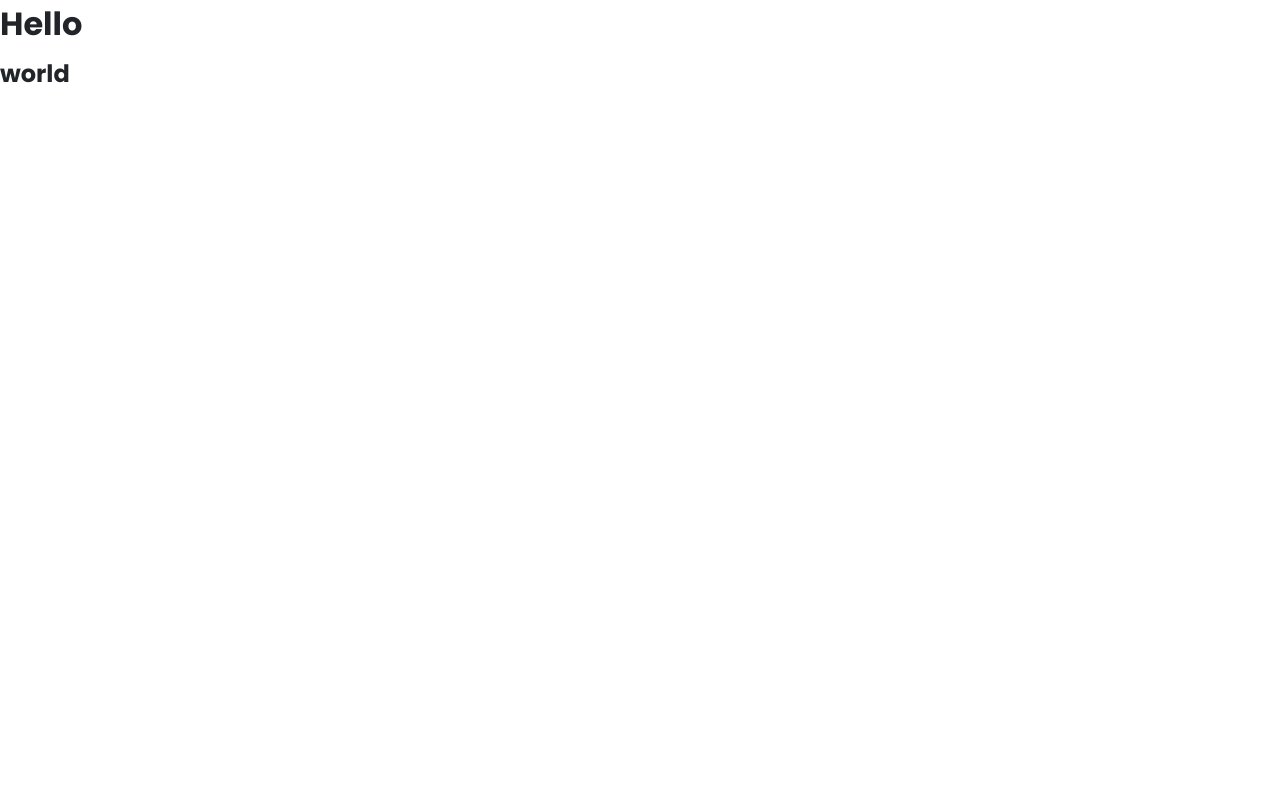
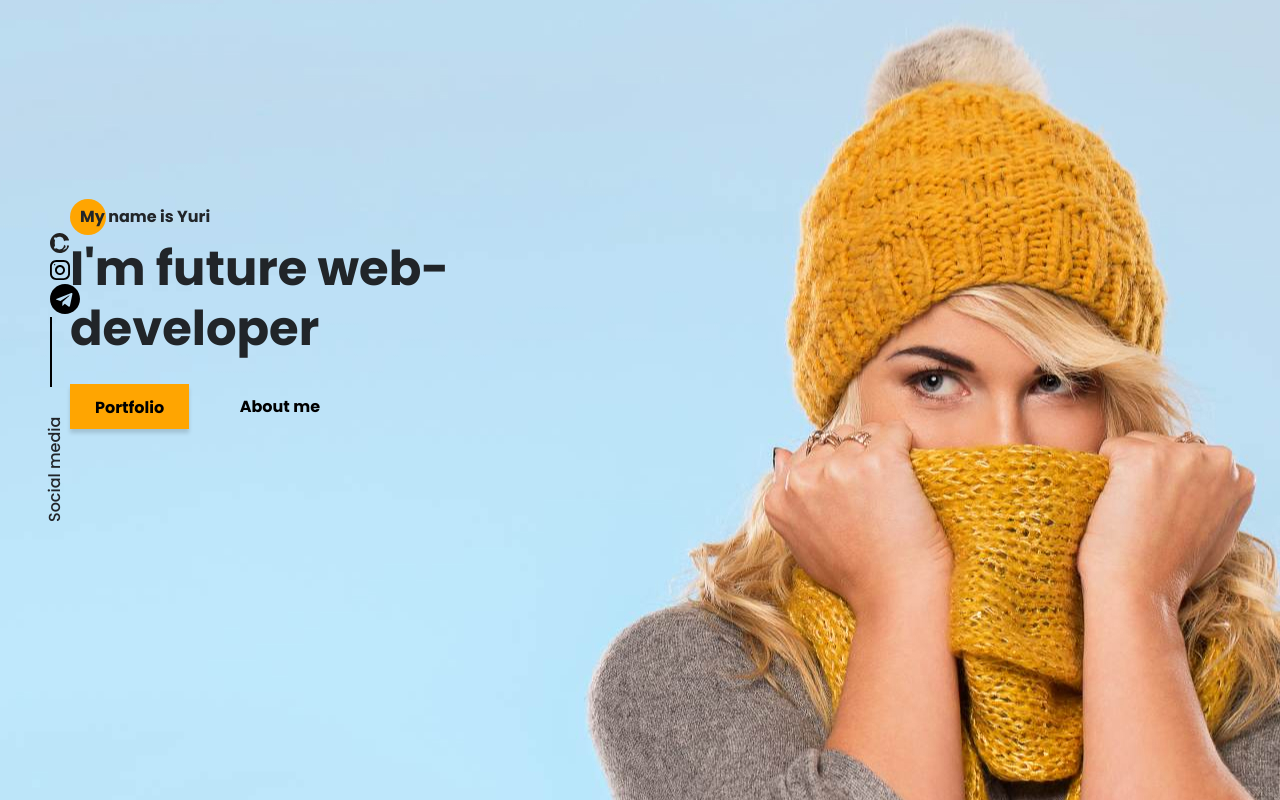
Before and after one commit to Redd9/ud-portfolio, a website built with Parcel: page src/index.html in a window 1280 px wide. Built offline with nearby package versions, Linux system fonts and the light colour scheme.

Commit message:
promo section

```diff
--- a/package.json
+++ b/package.json
@@ -4,12 +4,14 @@
   "description": "",
   "main": "index.js",
   "scripts": {
+    "build": "parcel build index.html",
+    "start": "parcel serve index.html",
     "test": "echo \"Error: no test specified\" && exit 1"
   },
   "author": "",
   "license": "ISC",
   "dependencies": {
-    "parcel": "^2.0.0-beta.2"
+    "parcel": "latest"
   },
   "devDependencies": {
     "@parcel/transformer-sass": "^2.0.0-beta.2"
--- a/src/index.html
+++ b/src/index.html
@@ -42,11 +42,35 @@
     <meta name="theme-color" content="#ffffff">
 
     <link rel="stylesheet" href="./sass/style.scss">
+    <!-- <link rel="stylesheet" href="./css/style.min.css"> -->
+
 </head>
+
 <body>
-    <h1>Hello</h1>
-    <h2>world
-    </h2>
+    <aside class="sidepanel">
+
+        <a href="#" class="sidepanle__link"><img src="icons/social/github.svg" alt="github"></a>
+
+        <a href="#" class="sidepanle__link"><img src="icons/social/instagram.svg" alt="inst"></a>
+
+        <a href="#" class="sidepanle__link"><img src="icons/social/telegram.svg" alt="tg"></a>
+
+        <div class="sidepanel__divider"></div>
+        <div class="sidepanel__text"><span>Social media</span></div>
+    </aside>
+
+    <section class="promo">
+        <div class="container">
+            <div class="title fz16 promo__mixin">My name is Yuri</div>
+            <h1 class="title fz48 promo__title">I'm future web-developer</h1>
+
+            <div class="promo__btns">
+                <a href="#" class="promo__link btn">Portfolio</a>
+
+                <a href="#" class="promo__link">About me</a>
+            </div>
+        </div>
+    </section>
     <script src="./js/script.js"></script>
 </body>
 </html>
--- a/src/sass/base/_mixins.scss
+++ b/src/sass/base/_mixins.scss
@@ -0,0 +1,14 @@
+@mixin before_circle {
+
+    &:before {
+        content: '';
+        position: absolute;
+        z-index: -1;
+        top: -25%;
+        left: 0;
+        width: 36px;
+        height: 36px;
+        border-radius: 100%;
+        background: $main-color;
+    }
+}
--- /dev/null
+++ b/src/sass/blocks/_buttons.scss
@@ -0,0 +1,6 @@
+.btn {
+    height: 45px;
+    background: $main-color;
+    box-shadow: 0px 4px 4px rgba(0, 0, 0, 0.15);
+    padding: 12px 25px;
+}
--- /dev/null
+++ b/src/sass/blocks/_promo.scss
@@ -0,0 +1,35 @@
+.promo {
+    min-height: 100vh;
+    position: relative;
+    background: url('../img/main_bg.jpg') no-repeat 50%/cover;
+    padding-top: 205px;
+}
+
+.promo__title {
+    width: 530px;
+    margin-top: 10px;
+}
+
+.promo__btns {
+    margin-top: 25px;
+    display: flex;
+    width: 250px;
+    align-items: center;
+    justify-content: space-between;
+}
+
+.promo__link {
+    color: black;
+    font-weight: bold;
+    text-decoration: none;
+    &:hover {
+        text-decoration: none;
+    }
+}
+
+.promo__mixin {
+    position: relative;
+    z-index: 2;
+    padding-left: 10px;
+    @include before_circle;
+}
--- /dev/null
+++ b/src/sass/blocks/_sidepanel.scss
@@ -0,0 +1,25 @@
+.sidepanel {
+    position: absolute;
+    display: flex;
+    flex-direction: column;
+    justify-content: space-between;
+    height: 340px;
+    z-index: 3;
+    top: 230px;
+    left: 50px;
+    &__divider {
+        width: 2px;
+        height: 70px;
+        background-color: black;
+    }
+}
+
+.sidepanel__text {
+    height: 180px;
+    width: 25px;
+    span {
+        transform: rotate(-90deg) translate(-30%, -290%);
+        display: block;
+        width: 150px;
+    }
+}
--- /dev/null
+++ b/src/sass/blocks/_title.scss
@@ -0,0 +1,19 @@
+.title {
+    font-weight: 700;
+    font-size: 36px;
+    line-height: 60px;
+}
+
+.fz16 {
+    font-size: 16px;
+    line-height: 24px;
+}
+
+.fz48 {
+    font-size: 48px;
+}
+
+.fz14 {
+    font-size: 14px;
+    line-height: 21px;
+}
--- a/src/sass/style.scss
+++ b/src/sass/style.scss
@@ -1,6 +1,8 @@
 @import 'libs/bootstrap-reboot.min';
 @import url('https://fonts.googleapis.com/css2?family=Poppins:wght@500;700&display=swap');
 @import 'base/variables';
+@import 'base/mixins';
+
 
 * {
     font-family: 'Poppins', sans-serif;
@@ -12,3 +14,8 @@
     width: 1140px;
     margin: 0 auto;
 }
+
+@import 'blocks/promo';
+@import 'blocks/title';
+@import 'blocks/buttons';
+@import 'blocks/sidepanel';
```
Also changed, not shown: dist/github.5b7e3e6e.svg (added), dist/index.html, dist/instagram.d6d2ea47.svg (added), dist/main_bg.b58789a0.jpg (added), dist/telegram.9bc6bca5.svg (added), src/css/style.min.css, 5 other files.
